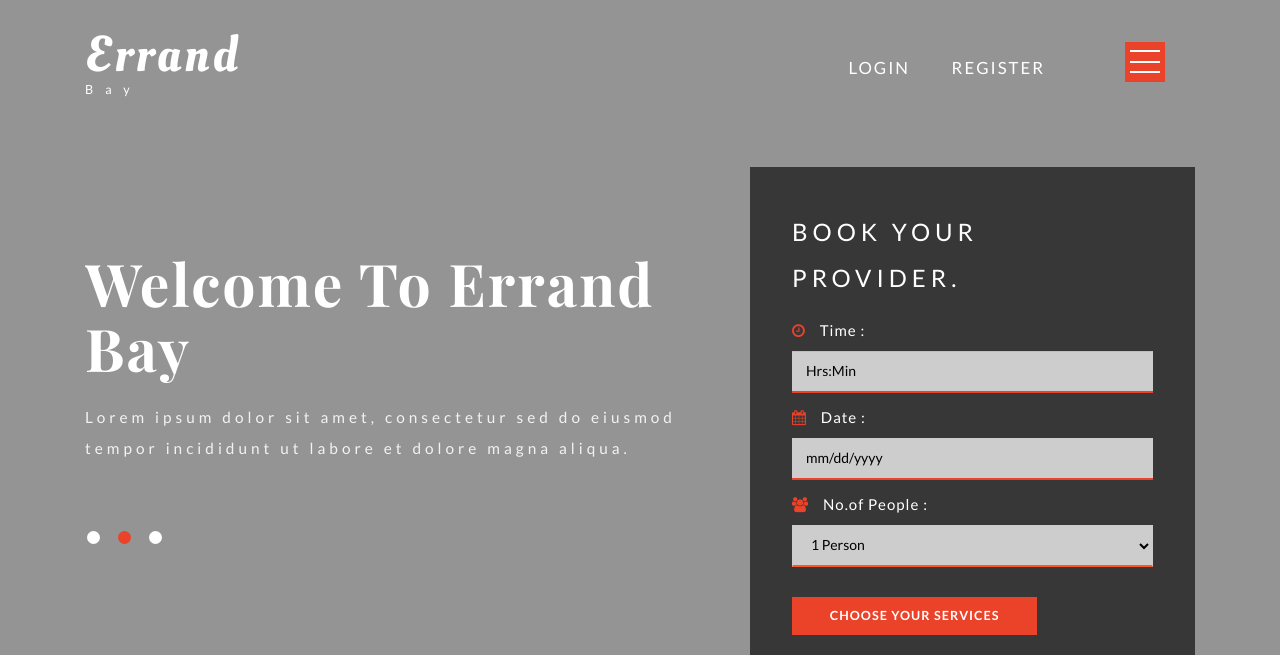
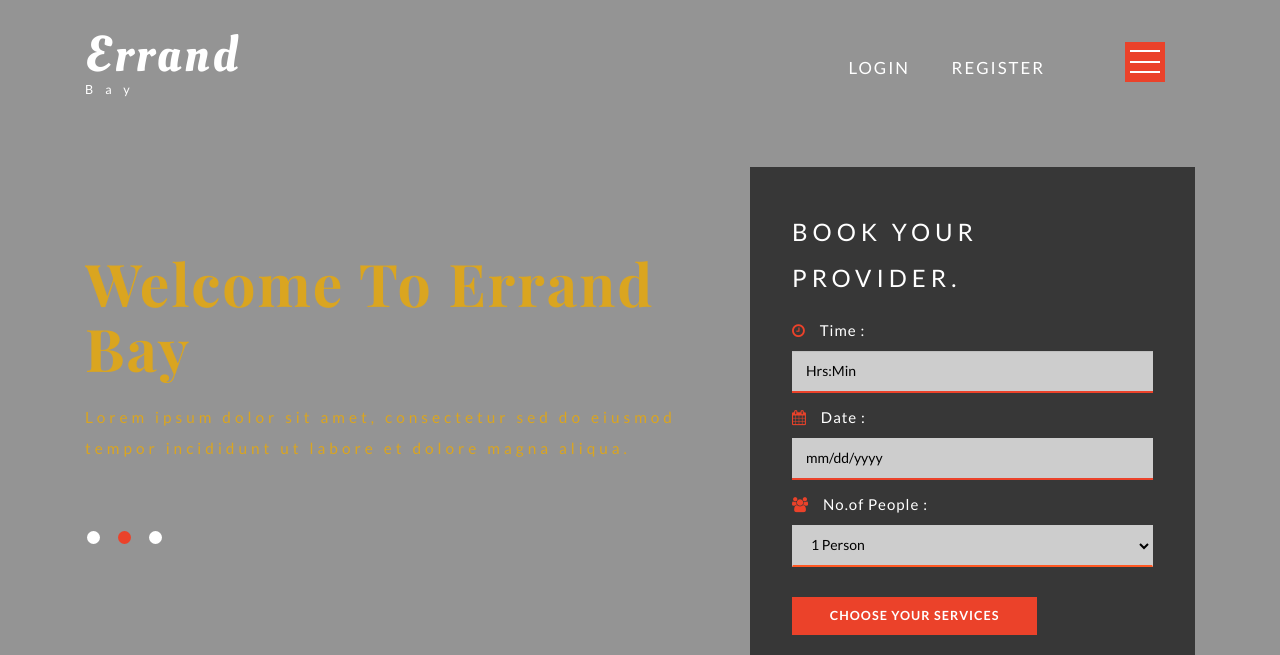
Before and after one commit to Brosir-Maraka/Errand, a plain HTML site: page index.html in a window 1280 px wide. Shown: the top 655 px of the page. Drawn offline with nearby package versions, Linux system fonts and the light colour scheme; a web font is replaced by a local one.

Commit message:
add changes in home page

```diff
--- a/css/style.css
+++ b/css/style.css
@@ -11,7 +11,7 @@ p{
 	margin:0;
 	font-size:1em;
 	line-height:1.9em;
-	color:#999;
+	color:gold;
 	letter-spacing:1px;
 	font-family: 'Lato', sans-serif;
 }
@@ -57,14 +57,14 @@ body a:hover{
 }
 .slider-info h3 {
     text-align: left;
-    color: #fff;
+    color:goldenrod;
     font-size: 5em;
     letter-spacing: 2px;
 	font-weight: 600;
 }
 .slider-info p {
     font-size: 1.1em;
-    color: #f3f2f2;
+    color: goldenrod;
     letter-spacing: 4px;
     line-height: 2em;
     margin-top: 1.4em;
```
